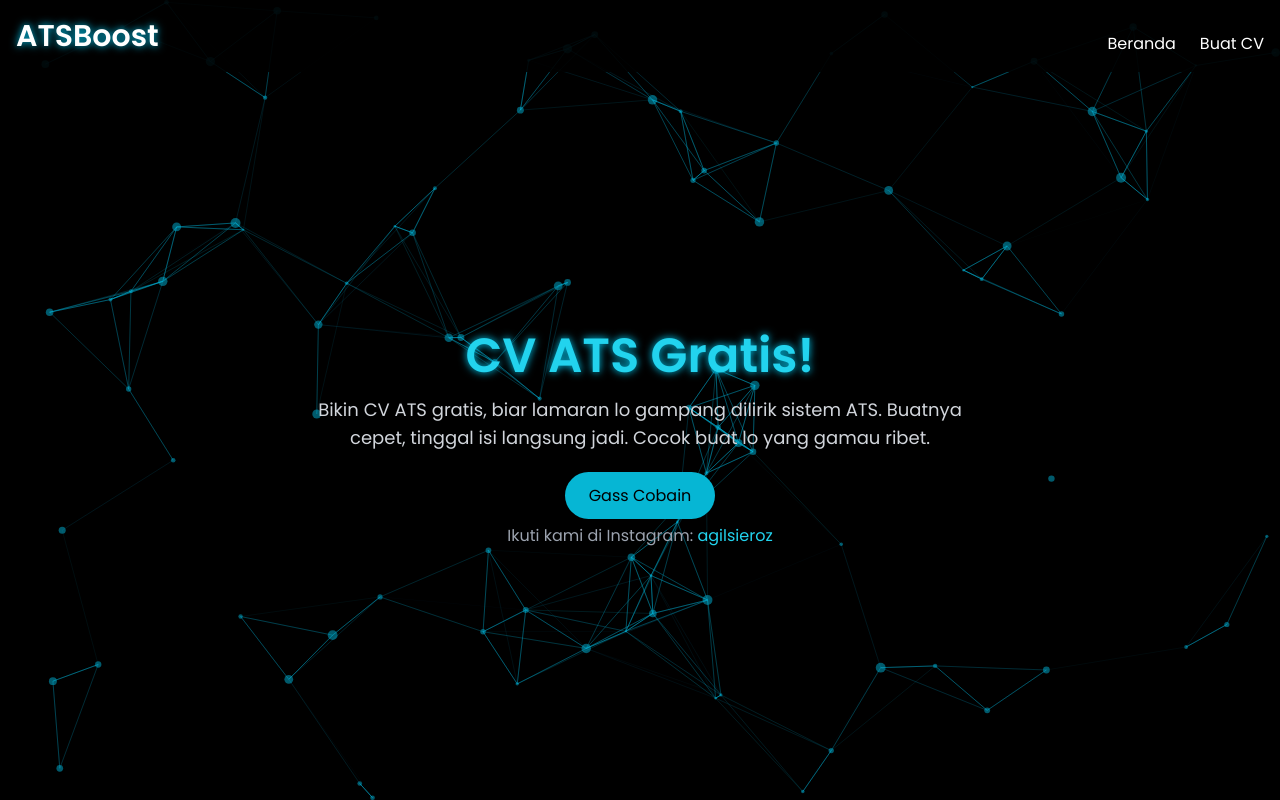
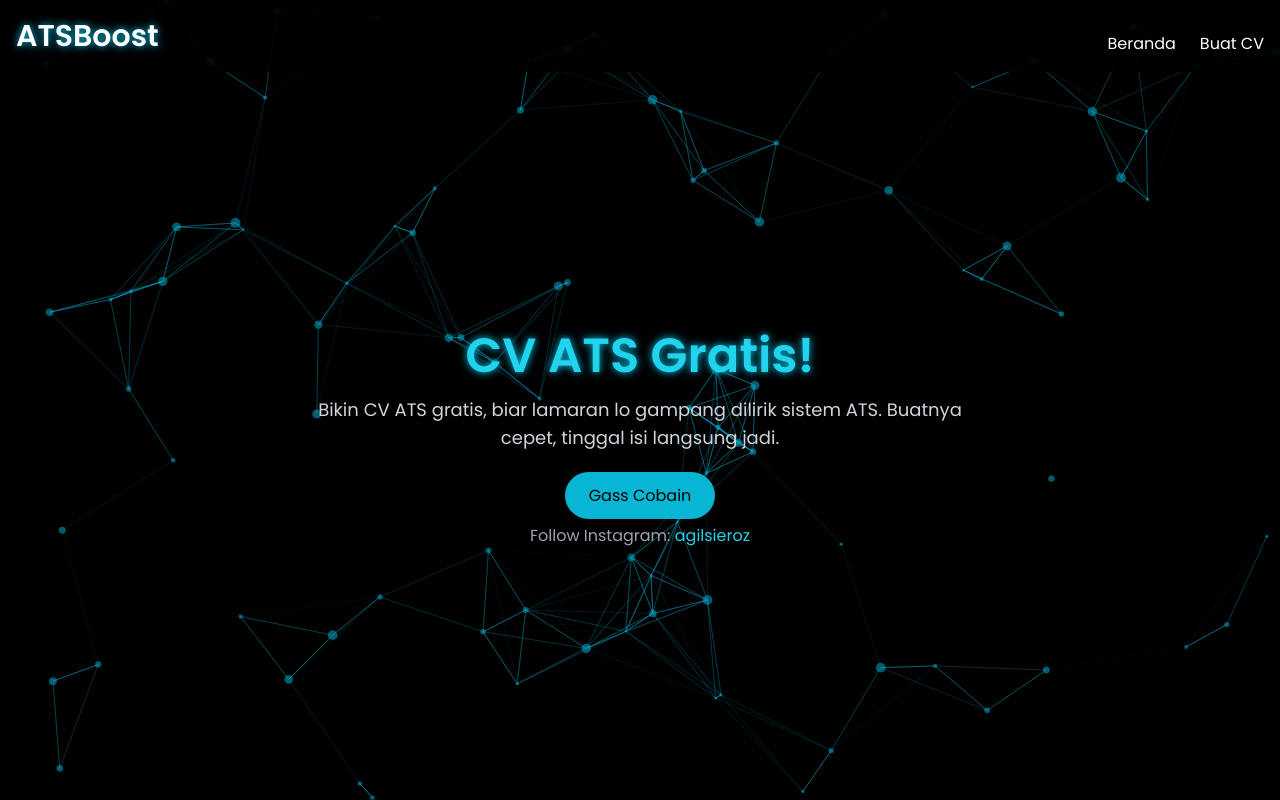
Before and after one commit to agil-sieroz/atsboost, a Next.js app: page / in a window 1280 px wide. Built offline with nearby package versions, Linux system fonts and the light colour scheme.

Commit message:
Update homepage text and button label

```diff
--- a/app/page.tsx
+++ b/app/page.tsx
@@ -9,13 +9,13 @@ export default function Home() {
           CV ATS Gratis!
         </h1>
         <p className="text-lg text-gray-300 mb-8 max-w-2xl mx-auto text-center">
-          Bikin CV ATS gratis, biar lamaran lo gampang dilirik sistem ATS. Buatnya cepet, tinggal isi langsung jadi. Cocok buat lo yang gamau ribet.
+          Bikin CV ATS gratis, biar lamaran lo gampang dilirik sistem ATS. Buatnya cepet, tinggal isi langsung jadi.
         </p>
         <a href="/cv-form" className="bg-cyan-500 text-black px-6 py-3 rounded-full hover:bg-cyan-600 transition-colors">
           Gass Cobain
         </a>
         <p className="mt-4 text-gray-400">
-          Ikuti kami di Instagram: <a href="https://instagram.com/agilsieroz" className="text-cyan-400 hover:underline" target="_blank">agilsieroz</a>
+          Follow Instagram: <a href="https://instagram.com/agilsieroz" className="text-cyan-400 hover:underline" target="_blank">agilsieroz</a>
         </p>
       </main>
     </div>
```
